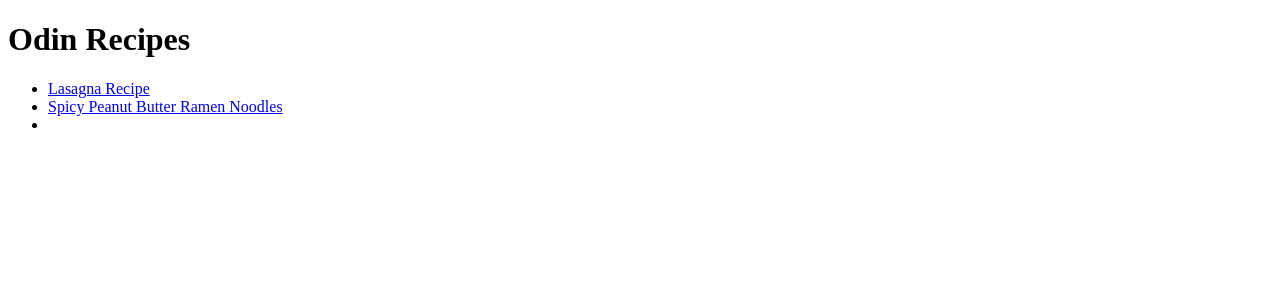
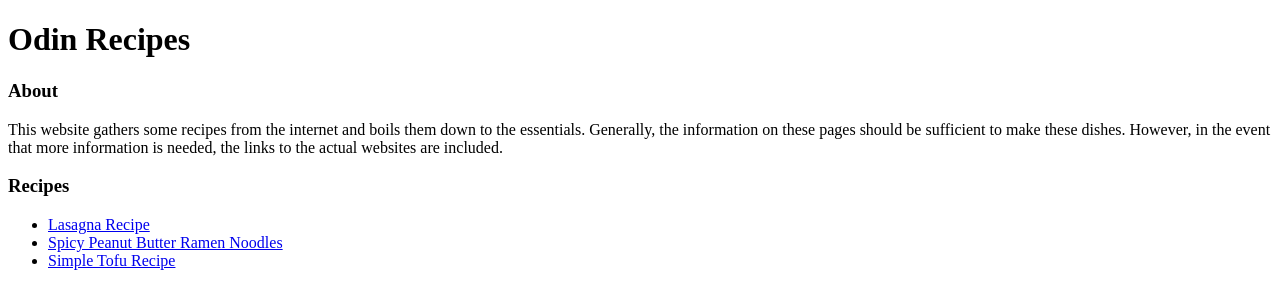
Before and after one commit to jenseth34/odin-recipes, a plain HTML site: page index.html in a window 1280 px wide. Drawn offline with Linux system fonts and the light colour scheme.

Commit message:
added about info on the first page

```diff
--- a/index.html
+++ b/index.html
@@ -7,6 +7,14 @@
   </head>
   <body>
     <h1>Odin Recipes</h1>
+    <h3>About</h3>
+    <p>
+      This website gathers some recipes from the internet and boils them down to
+      the essentials. Generally, the information on these pages should be
+      sufficient to make these dishes. However, in the event that more
+      information is needed, the links to the actual websites are included.
+    </p>
+    <h3>Recipes</h3>
     <ul>
       <li><a href="recipes/lasagna.html" target="_null">Lasagna Recipe</a></li>
       <li>
@@ -14,7 +22,7 @@
           >Spicy Peanut Butter Ramen Noodles</a
         >
       </li>
-      <li></li>
+      <li><a href="recipes/tofu.html" target="_null">Simple Tofu Recipe</a></li>
     </ul>
   </body>
 </html>
```
